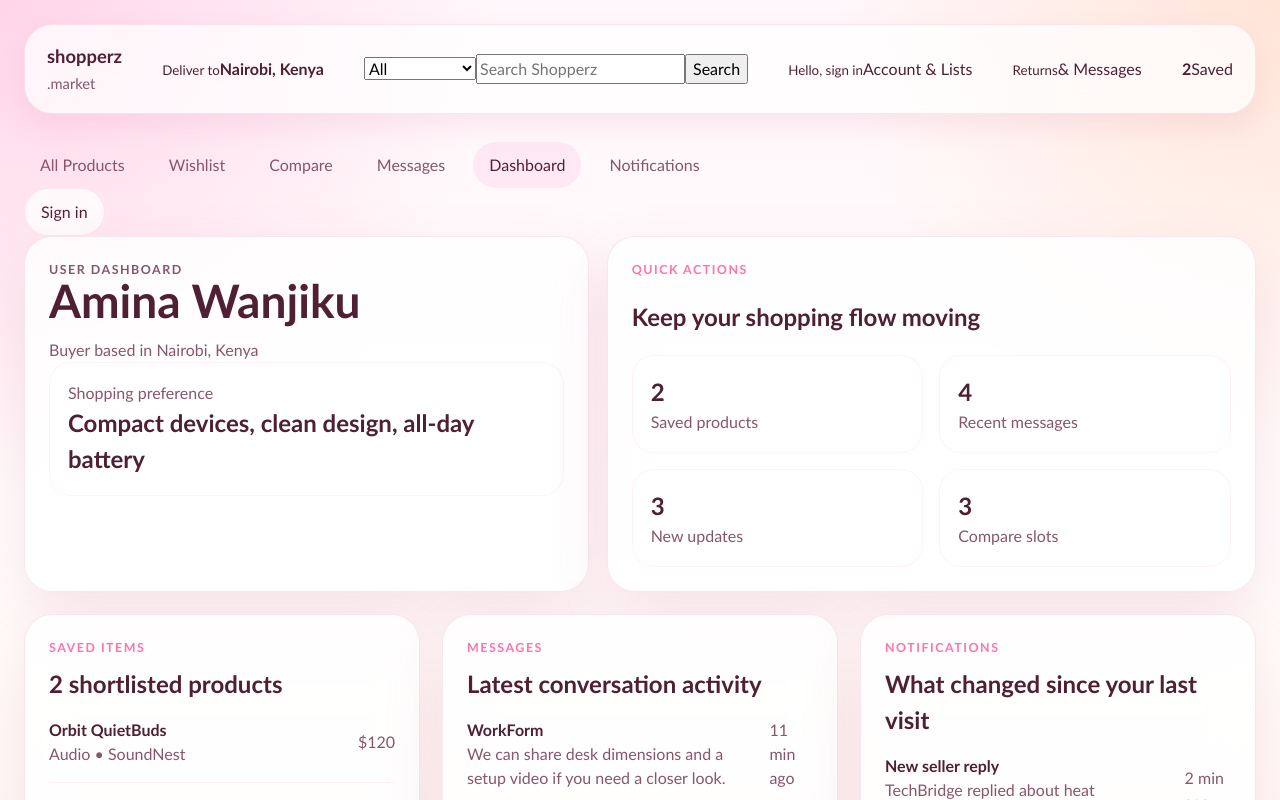
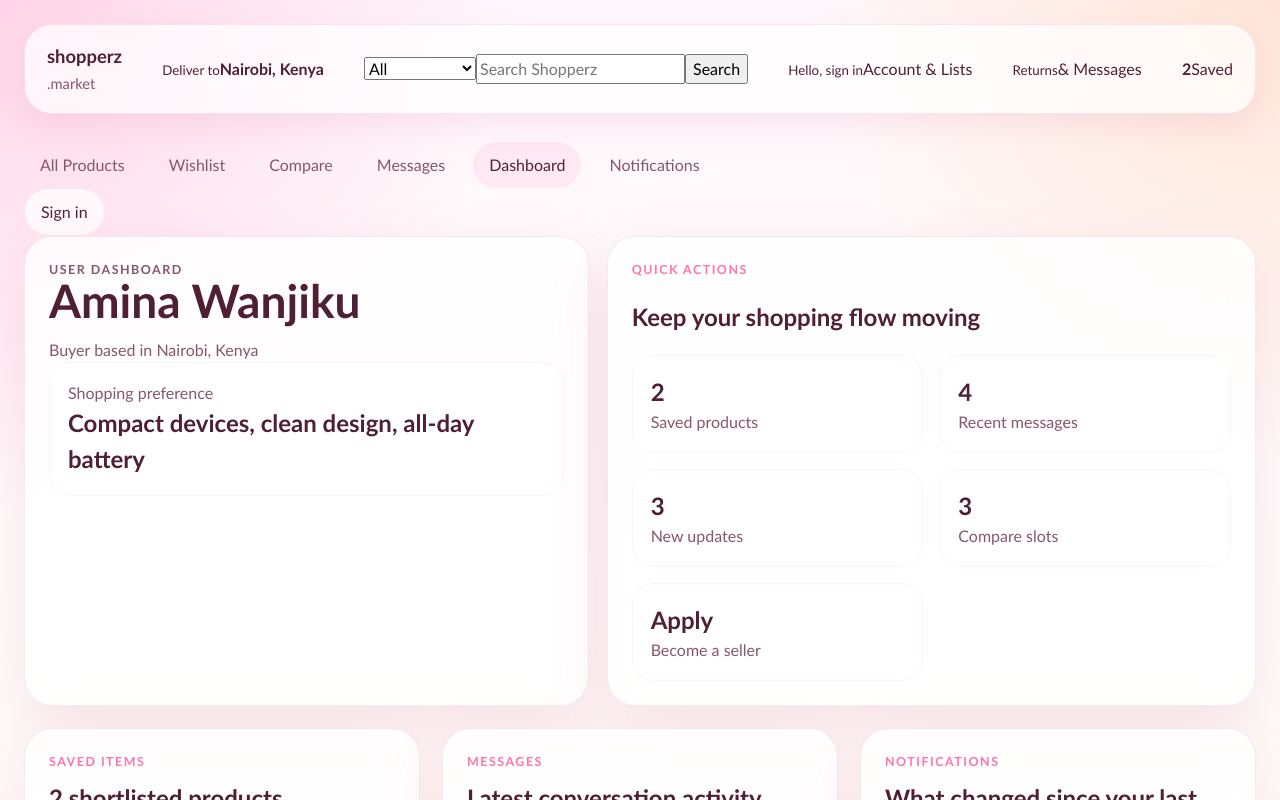
Before and after one commit to JohnKinyadev/shopperz_2, a React (Vite) app: page /dashboard in a window 1280 px wide. Shown: the top 800 px of the page. Built offline with nearby package versions, Linux system fonts and the light colour scheme; no server answers.

Commit message:
feat: update dashboard with seller state and role-based display
- Show sellers their store info and active products
- Display buyer's wishlist and orders
- Implement role-based dashboard content
- Add seller stats and management options
- Redirect unauthenticated users

```diff
--- a/src/pages/DashboardPage.jsx
+++ b/src/pages/DashboardPage.jsx
@@ -41,6 +41,13 @@ function DashboardPage() {
             <Link to="/compare" className="mini-card">
               <strong>3</strong>
               <span>Compare slots</span>
+            </Link>
+            <Link
+              to={profile.role === "Seller" && profile.sellerId ? `/sellers/${profile.sellerId}` : "/seller-request"}
+              className="mini-card"
+            >
+              <strong>{profile.role === "Seller" ? "My store" : "Apply"}</strong>
+              <span>{profile.role === "Seller" ? "Manage products" : "Become a seller"}</span>
             </Link>
           </div>
         </article>
```
